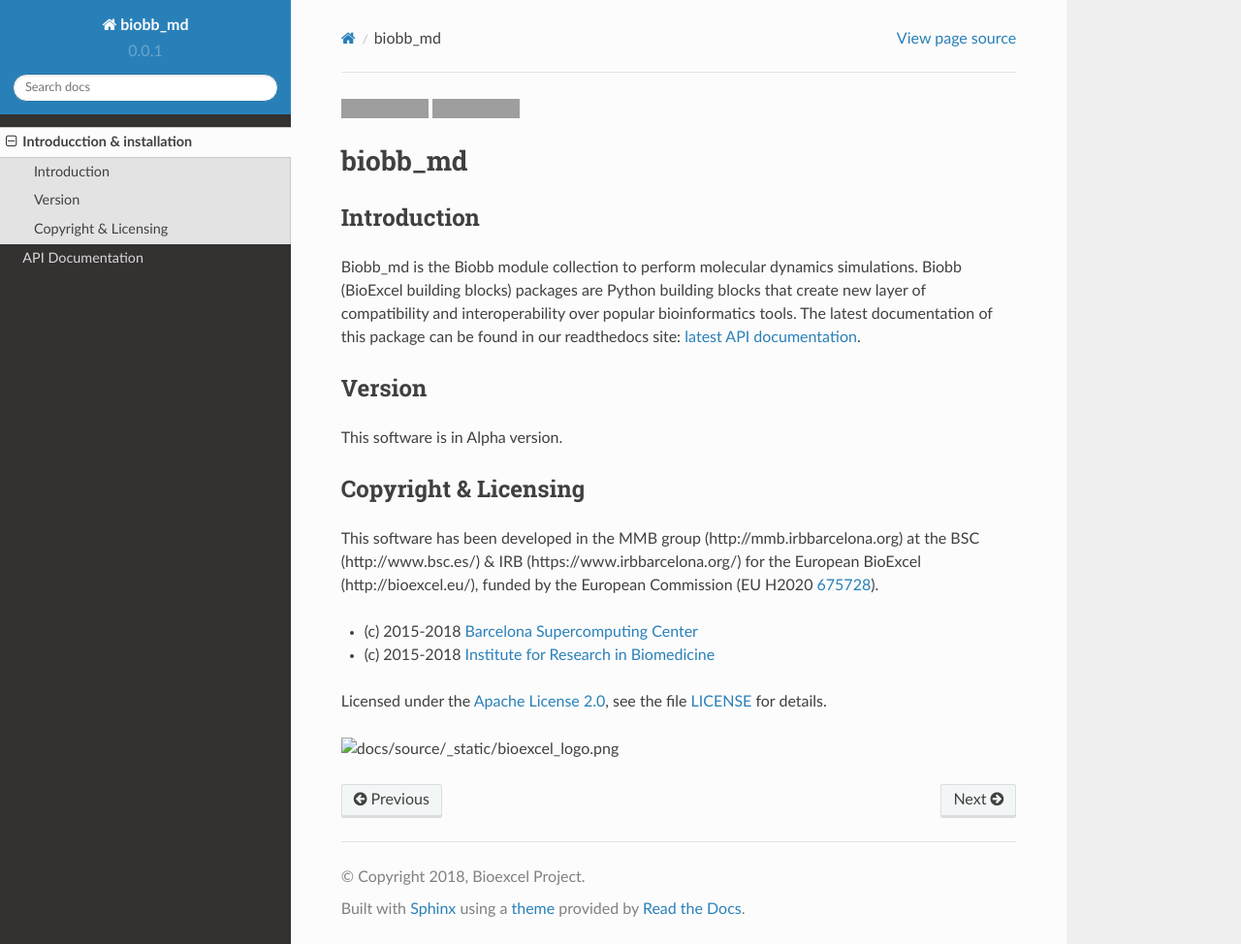
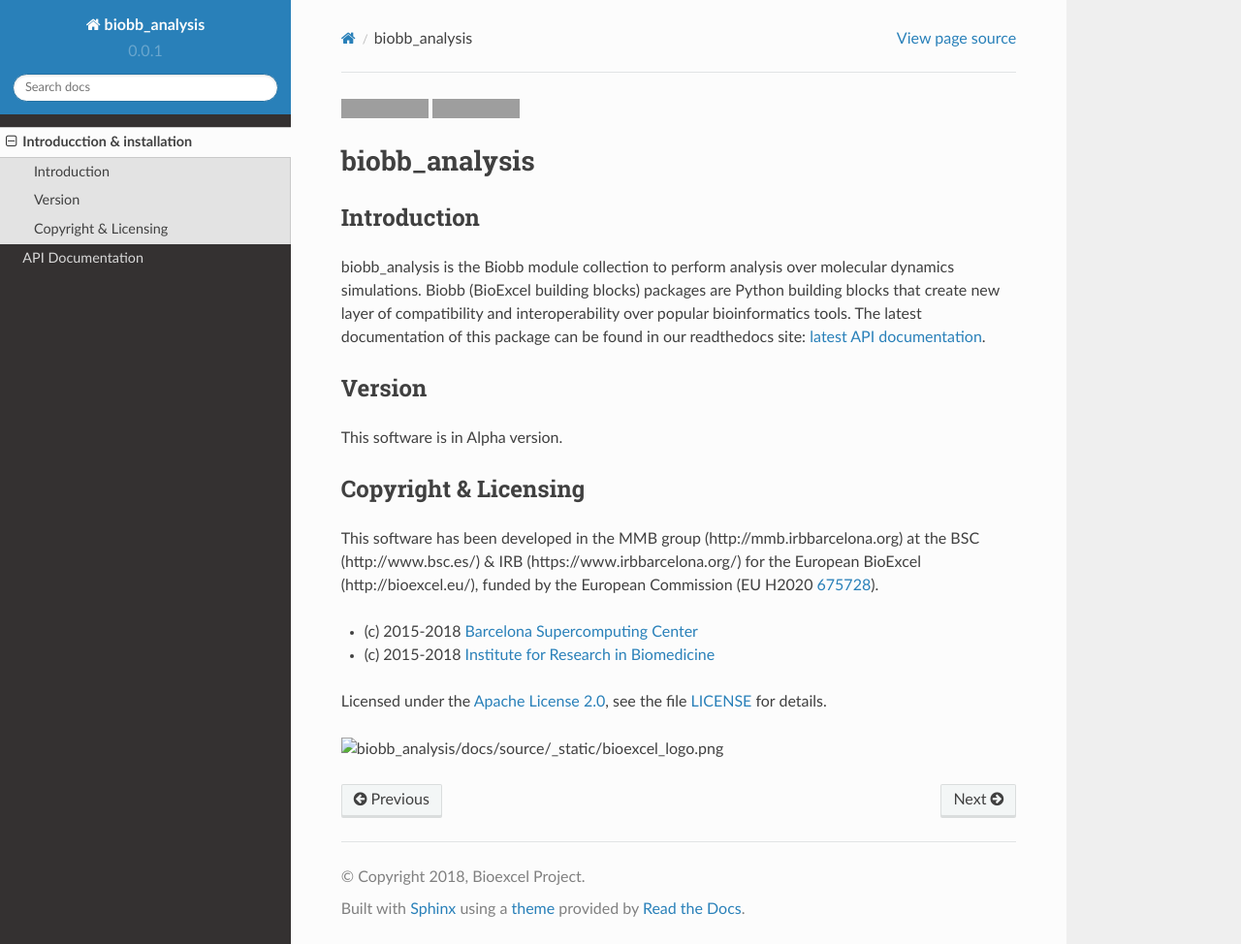
Before and after one commit to bioexcel/biobb_analysis, a Sphinx documentation site: the page built from biobb_analysis/docs/source/readme.md, in a window 1280 px wide and 974 px high. Shown: the whole window at 97% size. Built offline with Sphinx 7.4.7 and the Read the Docs theme 2.0.0, drawn with Linux system fonts in a browser that asks for light colours; grey boxes are pictures that could not be loaded.

```diff
--- a/biobb_analysis/docs/source/conf.py
+++ b/biobb_analysis/docs/source/conf.py
@@ -65,7 +65,7 @@ source_suffix = ['.rst', '.md']
 master_doc = 'index'
 
 # General information about the project.
-project = u'biobb_md'
+project = u'biobb_analysis'
 copyright = u'2018, Bioexcel Project'
 author = u'Bioexcel Project'
 
@@ -222,7 +222,7 @@ html_static_path = ['_static']
 #html_search_scorer = 'scorer.js'
 
 # Output file base name for HTML help builder.
-htmlhelp_basename = 'biobb_md_doc'
+htmlhelp_basename = 'biobb_analysis_doc'
 
 # -- Options for LaTeX output ---------------------------------------------
 
@@ -244,7 +244,7 @@ latex_elements = {
 # (source start file, target name, title,
 #  author, documentclass [howto, manual, or own class]).
 latex_documents = [
-    (master_doc, 'biobb_md.tex', u'biobb_md Documentation',
+    (master_doc, 'biobb_analysis.tex', u'biobb_analysis Documentation',
      u'Bioexcel Project', 'manual'),
 ]
 
@@ -274,7 +274,7 @@ latex_documents = [
 # One entry per manual page. List of tuples
 # (source start file, name, description, authors, manual section).
 man_pages = [
-    (master_doc, 'biobb_md', u'biobb_md Documentation',
+    (master_doc, 'biobb_analysis', u'biobb_analysis Documentation',
      [author], 1)
 ]
 
@@ -288,8 +288,8 @@ man_pages = [
 # (source start file, target name, title, author,
 #  dir menu entry, description, category)
 texinfo_documents = [
-    (master_doc, 'biobb_md', u'biobb_md Documentation',
-     author, 'biobb_md', 'biobb_md molecular dynamics building blocks',
+    (master_doc, 'biobb_analysis', u'biobb_analysis Documentation',
+     author, 'biobb_analysis', 'biobb_analysis molecular dynamics building blocks',
      'Miscellaneous'),
 ]
 
--- a/biobb_analysis/docs/source/modules.rst
+++ b/biobb_analysis/docs/source/modules.rst
@@ -5,3 +5,4 @@ biobb_analysis
    :maxdepth: 4
 
    gromacs
+   ambertools
--- a/biobb_analysis/docs/source/readme.md
+++ b/biobb_analysis/docs/source/readme.md
@@ -1,15 +1,15 @@
 [![Documentation Status](https://readthedocs.org/projects/biobb-md/badge/?version=latest)](https://biobb-md.readthedocs.io/en/latest/?badge=latest)
-[![Codacy Badge](https://api.codacy.com/project/badge/Grade/159c05eeeb094019b4ef0b4ab000d566)](https://www.codacy.com/app/andriopau/biobb_md?utm_source=github.com&amp;utm_medium=referral&amp;utm_content=bioexcel/biobb_md&amp;utm_campaign=Badge_Grade)
+[![Codacy Badge](https://api.codacy.com/project/badge/Grade/159c05eeeb094019b4ef0b4ab000d566)](https://www.codacy.com/app/andriopau/biobb_analysis?utm_source=github.com&amp;utm_medium=referral&amp;utm_content=bioexcel/biobb_analysis&amp;utm_campaign=Badge_Grade)
 
-# biobb_md
+# biobb_analysis
 
 ### Introduction
-Biobb_md is the Biobb module collection to perform molecular dynamics simulations.
+biobb_analysis is the Biobb module collection to perform analysis over molecular dynamics simulations.
 Biobb (BioExcel building blocks) packages are Python building blocks that
 create new layer of compatibility and interoperability over popular
 bioinformatics tools.
 The latest documentation of this package can be found in our readthedocs site:
-[latest API documentation](http://biobb_md.readthedocs.io/en/latest/).
+[latest API documentation](http://biobb_analysis.readthedocs.io/en/latest/).
 
 ### Version
 This software is in Alpha version.
@@ -26,4 +26,4 @@ Licensed under the
 [Apache License 2.0](https://www.apache.org/licenses/LICENSE-2.0), see the file
 [LICENSE](LICENSE) for details.
 
-![](docs/source/_static/bioexcel_logo.png "Bioexcel")
+![](biobb_analysis/docs/source/_static/bioexcel_logo.png "Bioexcel")
```
Also changed, not shown: biobb_analysis/docs/source/ambertools.rst (added, +13 -0 lines), setup.py (+4 -4 lines).
